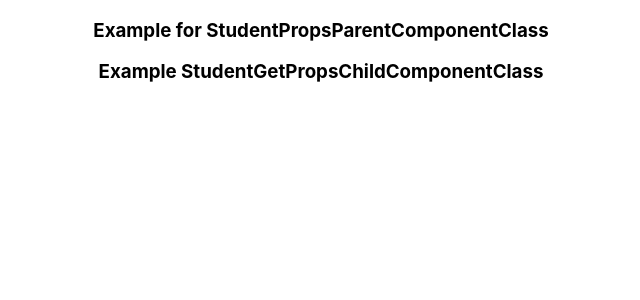
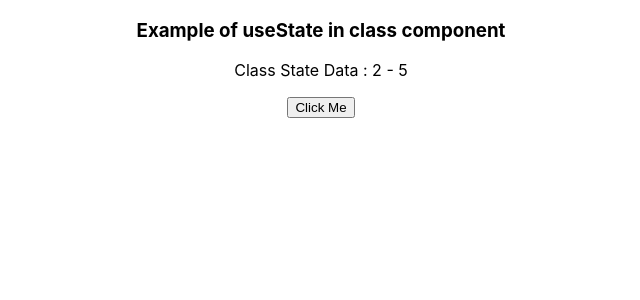
Before and after one commit to Wasiim12345/my_app_1, a React (Create React App) app: page / in a window 1280 px wide. Shown: the top 300 px of the page, without its empty margins (319-959 px from the left). Built offline with nearby package versions, Linux system fonts and the light colour scheme.

Commit message:
practice day 2

```diff
--- a/src/App.js
+++ b/src/App.js
@@ -6,6 +6,9 @@ import StudnetFunctionEvent from './StudentFunctionEvent';
 import StudentFunctionEventClass from './StudentFunctionEventClass';
 import StudentPropsParentComponent from './StudentPropsParentComponent';
 import StudentPropsParentComponentClass from './StudentPropsParentComponentClass';
+import StudentState from './StudentState';
+import StudentUseState from './StudentUseState';
+import StudentStateClass from './StudentStateClass';
 
 function App() {
   return (
@@ -15,7 +18,10 @@ function App() {
       {/* <StudnetFunctionEvent /> */}
       {/* <StudentFunctionEventClass /> */}
       {/* <StudentPropsParentComponent /> */}
-      <StudentPropsParentComponentClass />
+      {/* <StudentPropsParentComponentClass /> */}
+      {/* <StudentState /> */}
+      {/* <StudentUseState /> */}
+      <StudentStateClass />
     </div>
   );
 }
--- /dev/null
+++ b/src/StudentState.js
@@ -0,0 +1,19 @@
+function StudentState (){
+    var a = 2;
+
+    function myFunc(){
+        // alert(a)
+        var a = 4;
+        alert(a)
+    }
+    return(
+        <>
+            <h3>Example of State in function component</h3>
+            <p>var count: {a}</p>
+            {/* <button onClick= {myFunc}>Submit</button> */}
+            <button onClick={()=> myFunc()}>Submit</button>
+        </>
+    )
+}
+
+export default StudentState;
--- /dev/null
+++ b/src/StudentStateClass.js
@@ -0,0 +1,28 @@
+import React from "react";
+
+class StudentStateClass extends React.Component{
+
+    constructor(){
+        super()
+        this.state = {
+            a:2,
+            b:5
+        }
+    }
+    myFunc(){
+        this.setState({a:4, b:10})
+    }
+
+    render(){
+        return(
+            <>
+                <h3>Example of useState in class component</h3>
+                <p>Class State Data : {this.state.a} - {this.state.b}</p>
+                <button onClick={() => this.myFunc()}>Click Me</button>
+            </>
+        )
+    }
+
+}
+
+export default StudentStateClass;
--- /dev/null
+++ b/src/StudentUseState.js
@@ -0,0 +1,26 @@
+import React from 'react'
+// import { useState } from "react";
+
+// identifying the react hooks:---->     useState
+function StudentUseState() {
+
+    const [data,setData] = React.useState(2);
+    // const [a,b] = useState()    //we can anyone from above line for React Hook (useState)
+    console.log(data)
+
+    function myFunc(){
+        var data = 4;
+        alert(data);
+        setData(data);
+    }
+    return (
+        <>
+            <h3>Example for the useState 'React Hooks'</h3>
+            <p>var data {data}</p>
+            {/* <button onClick={myFunc}>Click Me</button> */}
+            <button onClick={() => myFunc()}>Click Me</button>
+        </>
+    )
+}
+
+export default StudentUseState;
```
